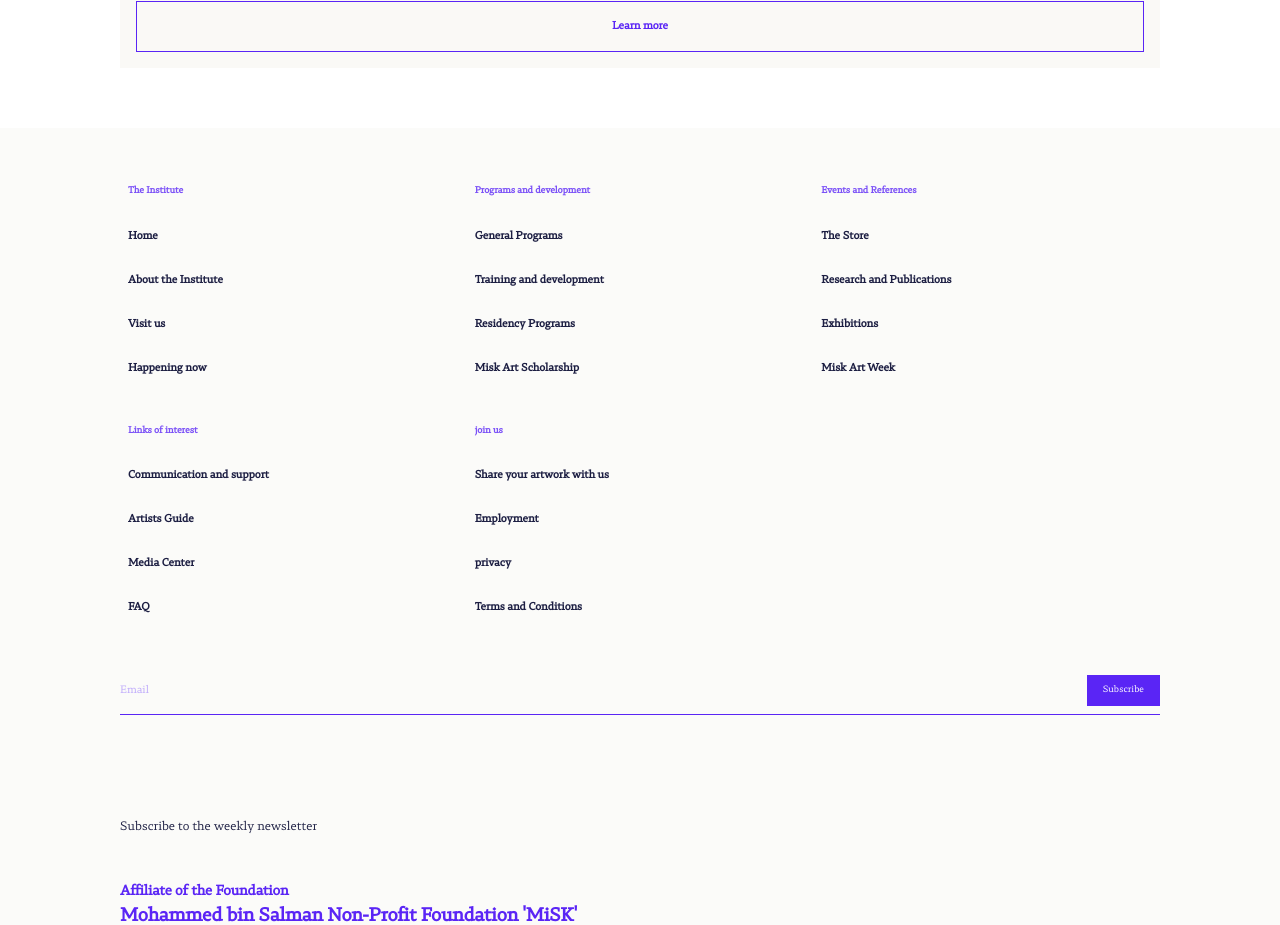
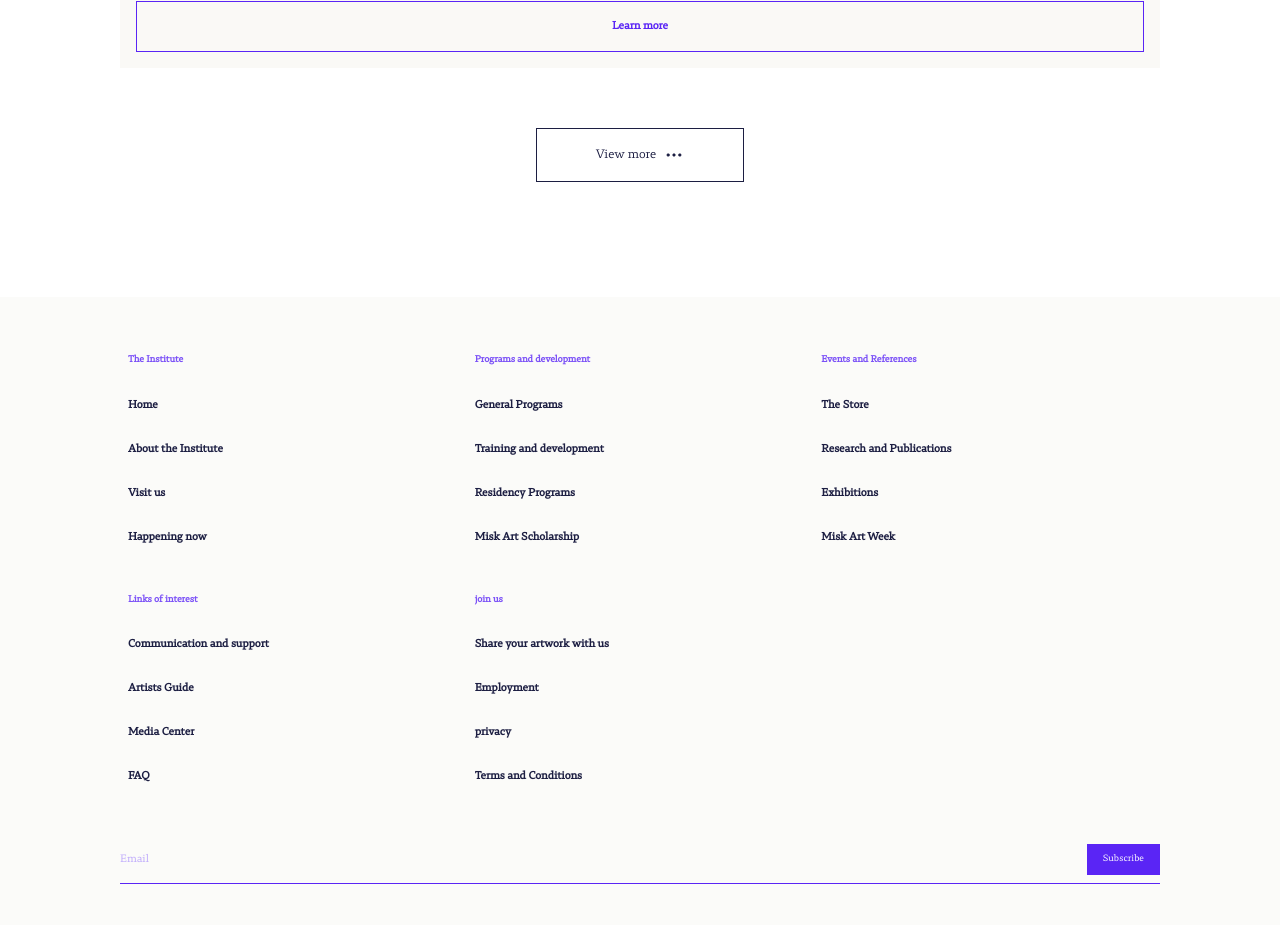
Before and after one commit to DevoAhmedIsmail/misk-art-task, a Next.js app: page /en in a window 1280 px wide. Shown: the part 2280-3205 px from the top of the page. Built offline with nearby package versions, Linux system fonts and the light colour scheme.

Commit message:
Add view more btn

```diff
--- a/messages/ar.json
+++ b/messages/ar.json
@@ -19,7 +19,8 @@
       "feature-4": "سوق الفن والتصميم",
       "feature-5": "المعارض",
       "feature-6": "المكتبة الفنية",
-      "learn-more": "تعرف أكثر"
+      "learn-more": "تعرف أكثر",
+      "view-more": "عرض المزيد"
 
     },
     "TopBar": {
--- a/messages/en.json
+++ b/messages/en.json
@@ -19,7 +19,8 @@
       "feature-4": "Art and Design Market",
       "feature-5": "Exhibitions",
       "feature-6": "Art Library",
-      "learn-more": "Learn more"
+      "learn-more": "Learn more",
+      "view-more": "View more"
     },
     "TopBar": {
       "about": "About",
--- a/src/app/[locale]/page.js
+++ b/src/app/[locale]/page.js
@@ -1,12 +1,15 @@
+import { useTranslations } from 'next-intl';
 import PageHeader from '@/components/Shared/PageHeader/PageHeader';
-import { useTranslations } from 'next-intl';
+import WeekCard from '@/components/Shared/WeekCard/WeekCard';
 
 // Images
 import Week1 from '/public/assets/images/week-7.png';
 import Week2 from '/public/assets/images/week-8.png';
 import Week3 from '/public/assets/images/week-9.png';
 import Week4 from '/public/assets/images/week-10.png';
-import WeekCard from '@/components/Shared/WeekCard/WeekCard';
+import dotsIcon from "/public/assets/icons/dots.svg"
+import Image from 'next/image';
+
 export default function HomePage() {
   const t = useTranslations('HomePage');
 
@@ -103,6 +106,17 @@ export default function HomePage() {
             ))
           }
         </div>
+
+        <div className='cursor-pointer border border-[var(--Neutrals-purple-500)] px-[59px] py-[14px] flex items-center justify-center gap-[8px] w-fit mx-auto mb-[115px] min-[910]:mb-[130px]'>
+          <p>{t("view-more")}</p>
+
+          <Image
+            src={dotsIcon}
+            alt='dots'
+            width={20}
+            height={20}
+          />
+        </div>
       </div>
 
 
```
Also changed, not shown: public/assets/icons/dots.svg (added).
